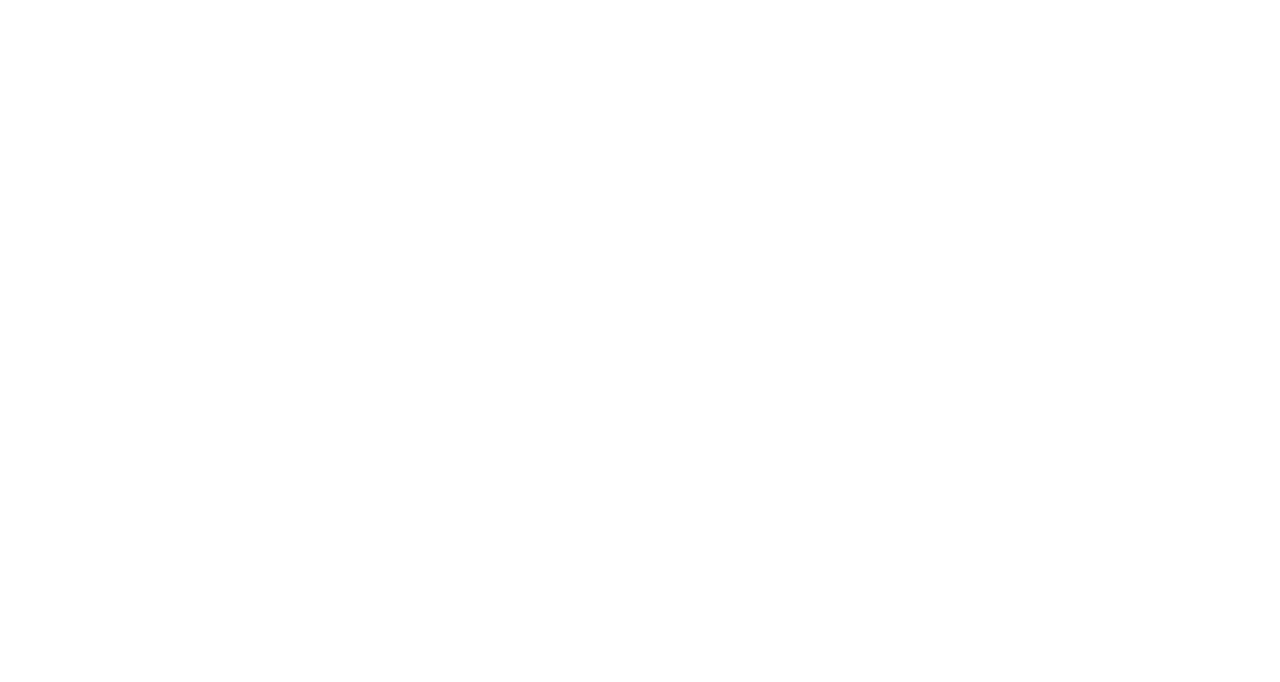
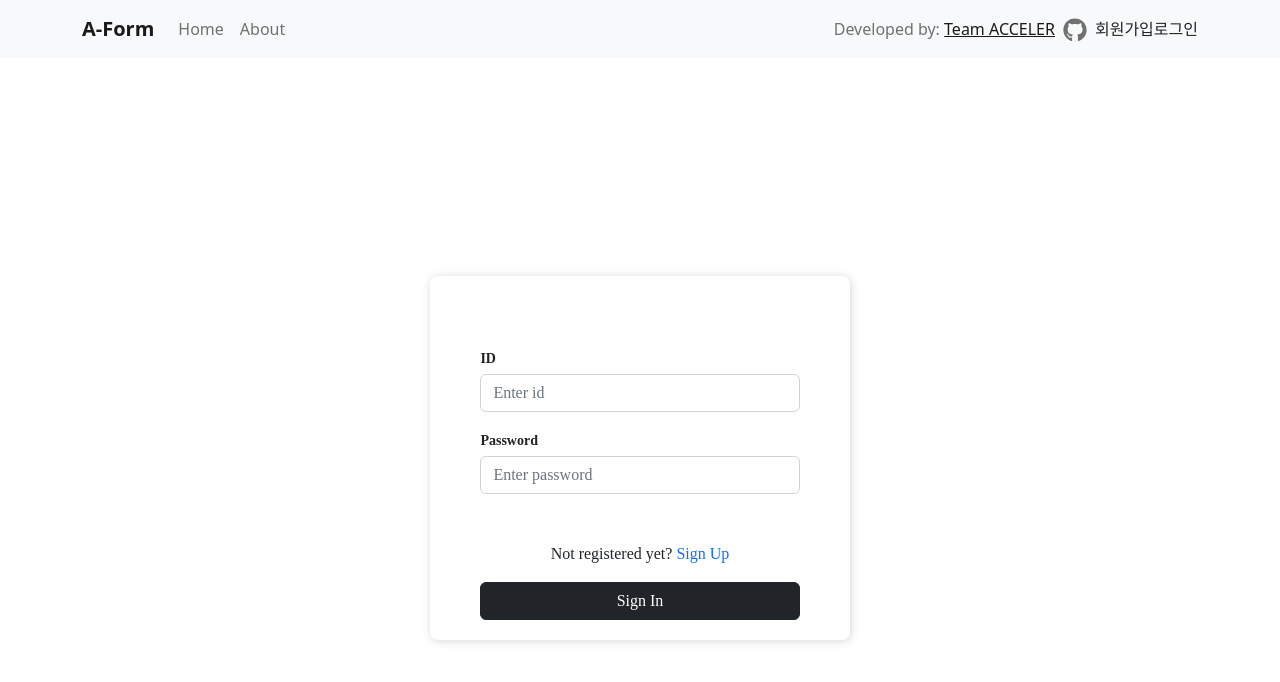
Before and after one commit to masibasi/a-form, a React (Create React App) app: page /login in a window 1280 px wide. Before the commit this address had no page. Shown: the top 682 px of the page. Built offline with nearby package versions, Linux system fonts and the light colour scheme.

Commit message:
Feat/login (#5)
* feat: register page

* feat: register

* refactor: add register validation

* feat: login

* fix: using localStorage when user login

---------

Co-authored-by: doyeon <80394866+vivi108@users.noreply.github.com>

```diff
--- a/src/App.js
+++ b/src/App.js
@@ -5,13 +5,18 @@
 import CreateSurvey from "./components/CreateSurvey";
 import About from "./components/About";
 import RegisterForm from "./components/RegisterForm";
+
+import LoginForm from "./components/LoginForm";
+
 import "./App.css";
 import "bootstrap/dist/css/bootstrap.min.css";
 
 export const FormHandlingContext = React.createContext();
 export const FormStateContext = React.createContext();
+export const AuthContext = React.createContext();
 
 function App() {
+    const [isLoggedIn, setIsLoggedIn] = useState(localStorage.getItem("isLoggedIn"));
     const nextSurveyId = useRef(0); // 전체 forms 의 id를 관리하는 변수
     const [formData, setFormData] = useState([]); //Form 전체 데이터 관리 state
 
@@ -34,6 +39,8 @@
     }, [formData]);
 
     return (
+
+        <AuthContext.Provider value={{ isLoggedIn, setIsLoggedIn }}>
             <FormStateContext.Provider value={formData}>
                 <FormHandlingContext.Provider value={{ onCreate }}>
                     <BrowserRouter>
@@ -43,11 +50,14 @@
                                 <Route path="about" element={<About />} />
                                 <Route path="create" element={<CreateSurvey />} />
                                 <Route path="register" element={<RegisterForm />} />
+                                <Route path="login" element={<LoginForm />} />
                             </Route>
                         </Routes>
                     </BrowserRouter>
                 </FormHandlingContext.Provider>
             </FormStateContext.Provider>
+        </AuthContext.Provider>
+
     );
 }
 
--- a/src/components/Layout.js
+++ b/src/components/Layout.js
@@ -1,12 +1,14 @@
-import React from "react";
+import React, { useContext } from "react";
 import Container from "react-bootstrap/Container";
 import Nav from "react-bootstrap/Nav";
 import Navbar from "react-bootstrap/Navbar";
 import { Outlet, useNavigate } from "react-router-dom";
 import { FaGithub } from "react-icons/fa";
+import { AuthContext } from "../App";
 
 export default function Layout() {
     const navigate = useNavigate();
+    const { isLoggedIn } = useContext(AuthContext);
     return (
         <div>
             <Navbar bg="light" expand="lg">
@@ -33,9 +35,30 @@
                                 <FaGithub size={24} />
                             </Nav.Link>
                         </Nav>
-                        <Nav.Link onClick={() => navigate("/register")}>
+
+                        {isLoggedIn ? (
+                            <>
+                            <Nav.Link onClick={() => navigate("/my-page")}>
+                                마이페이지
+                            </Nav.Link>
+                            <Nav.Link onClick={() => {
+                                if (window.confirm("로그아웃하시겠습니까?")){
+                                    localStorage.removeItem("isLoggedIn");
+                                    window.location.reload();
+                                }
+                            }}>
+                                로그아웃
+                            </Nav.Link>
+                        </>)
+                            : (<>
+                            <Nav.Link onClick={() => navigate("/register")}>
                                 회원가입
-                        </Nav.Link>
+                            </Nav.Link>
+                            <Nav.Link onClick={() => navigate("/login")}>
+                                    로그인
+                            </Nav.Link>
+                            </>)}
+
                     </Navbar.Collapse>
                 </Container>
             </Navbar>
--- /dev/null
+++ b/src/components/LoginForm.js
@@ -0,0 +1,107 @@
+import React, { useContext, useEffect, useState } from "react";
+import axios from 'axios';
+import "./Login.css";
+import Button from 'react-bootstrap/Button';
+import { AuthContext } from "../App";
+import { useNavigate } from "react-router-dom";
+
+export default function Login() {
+
+  const navigate = useNavigate();
+
+  const [userId, setUserId] = useState('');
+  const [userPassword, setUserPassword] = useState('');
+  const { setIsLoggedIn } = useContext(AuthContext);
+
+  const idChange = (e) => {
+    setUserId(e.target.value);
+  }
+  const passwordChange = (e) => {
+    setUserPassword(e.target.value);
+  }
+
+  useEffect(() => {
+  }, []);
+
+  const loginClick = () => {
+    axios
+      .post(
+        "http://127.0.0.1:8080/app/user/login",
+        {
+          userId,
+          userPassword
+        },
+        { 'Content-Type': 'application/json' }
+      )
+      .then((res) => {
+        alert("Success!");
+        setIsLoggedIn(true);
+        localStorage.setItem("isLoggedIn", true);
+        navigate("/");
+      })
+      .catch((err) => {
+        if (err.response.status === 403){
+          alert("Invalid User")
+        }
+        else{
+          alert(err);
+        }
+      });
+
+  }
+  const enterKeyPress = (e) => {
+    if (e.key === 'Enter') {
+      loginClick();
+    }
+  }
+  const register = (e) => {
+    navigate("/register")
+  }
+
+  return (
+    <div className="Auth-form-container">
+      <div className="Auth-form" >
+        <div className="Auth-form-content">
+          <div className="sharpic">
+          </div>
+          <br></br>
+          <div className="form-group mt-3">
+            <label>ID</label>
+            <input
+              type="text"
+              name="id"
+              className="form-control mt-1"
+              placeholder="Enter id"
+              onChange={idChange}
+            />
+          </div>
+          <div className="form-group mt-3">
+            <label>Password</label>
+            <input
+              type="password"
+              className="form-control mt-1"
+              placeholder="Enter password"
+              onChange={passwordChange}
+              onKeyDown={enterKeyPress}
+            />
+          </div>
+          <br></br>
+          <br></br>
+          <div className="text-center">
+            Not registered yet?{" "}
+            <span className="link-primary" onClick={register} style={{cursor: "pointer"}}>
+              Sign Up
+            </span>
+          </div>
+          <div className="d-grid gap-2 mt-3">
+            <Button variant="dark" onClick={loginClick} className="btn btn-primary">
+              Sign In
+            </Button>
+          </div>
+        </div>
+      </div>
+    </div>
+
+
+  );
+}
--- a/src/components/RegisterForm.js
+++ b/src/components/RegisterForm.js
@@ -4,7 +4,11 @@
 import Form from 'react-bootstrap/Form';
 import "./Login.css";
 
+import { useNavigate } from "react-router-dom";
+
 export default function RegisterForm() {
+  const navigate = useNavigate();
+
   const [userId, setUserId] = useState('');
   const [userEmail, setUserEmail] = useState('');
   const [userPassword, setUserPassword] = useState('');
@@ -65,7 +69,9 @@
       })
     .then((res) => {
       alert("Register Success");
-      window.location.replace("/");
+
+      navigate("/");
+
     })
     .catch((err) => {
         if (err.response.status === 400) {
@@ -82,7 +88,8 @@
   }
 
   const login = (e) => {
-    window.location.replace("/login");
+    navigate("/login");
+
   }
 
   return (
```
Lines whose indentation alone changed are shown as unchanged.
